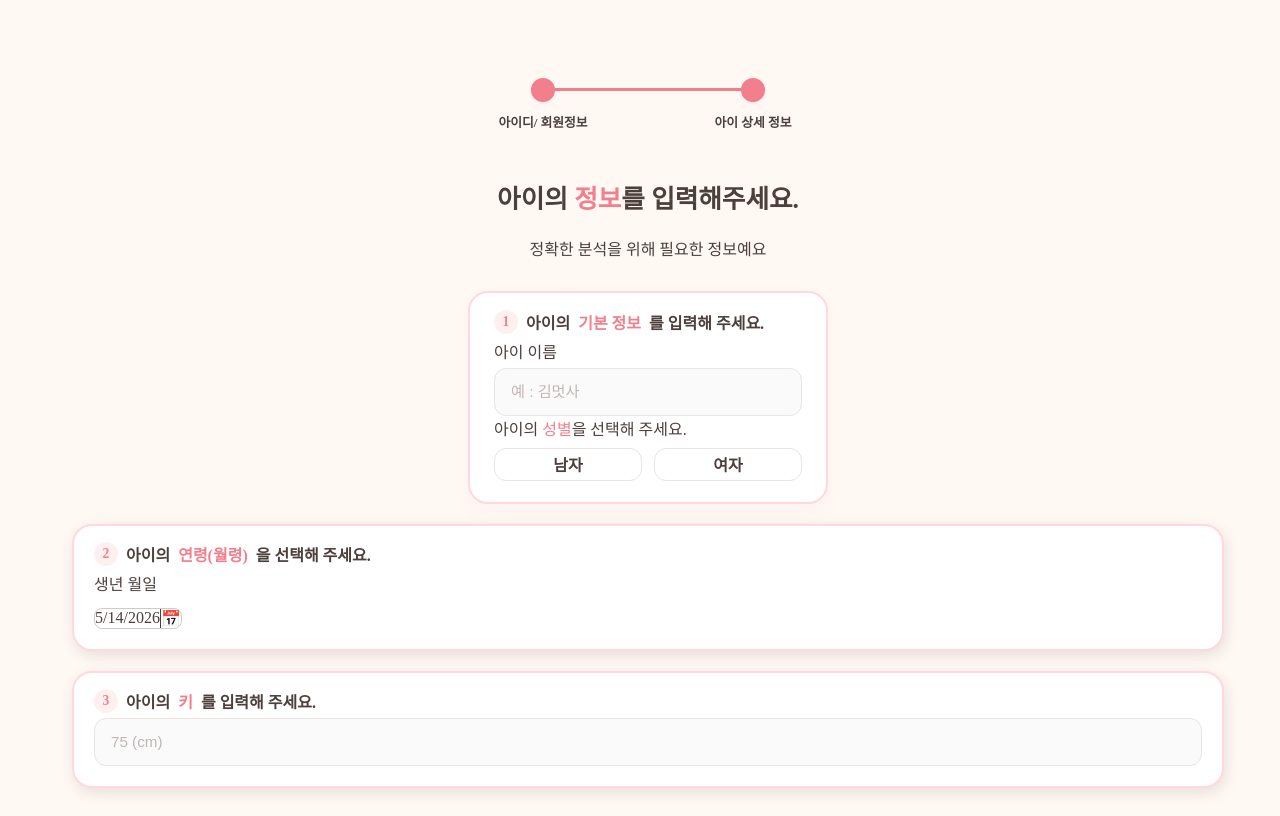
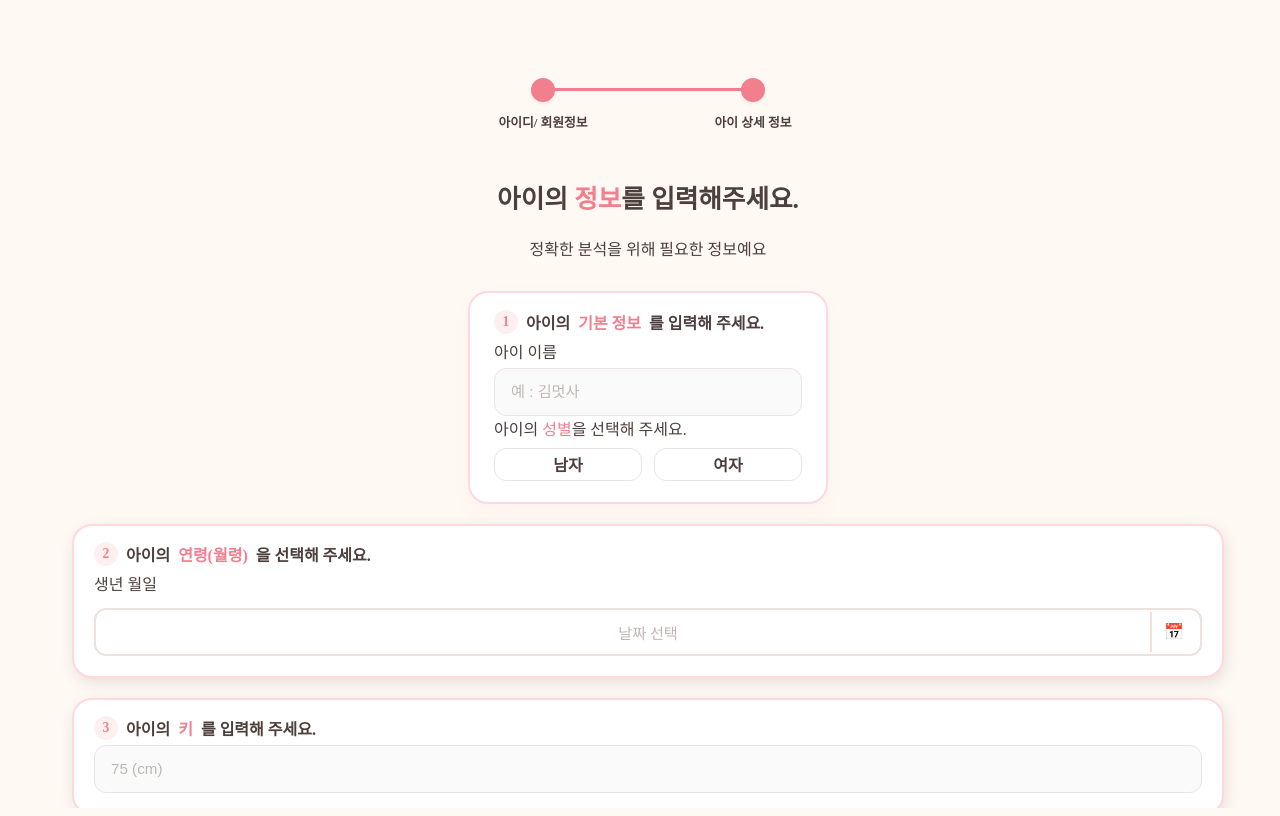
Before and after one commit to Ideaton-Team1-frontend/ideaton-team1-frontend, a React (Create React App) app: page /kidData in a window 1280 px wide. Built offline with nearby package versions, Linux system fonts and the light colour scheme.

Commit message:
캘린더 수정

```diff
--- a/src/pages/KidData.jsx
+++ b/src/pages/KidData.jsx
@@ -111,7 +111,7 @@ const GenderButton = ({ gend, gender, setGender }) => {
         <button
             onClick={() => setGender(gend)}
             style={{
-                // 💡 가로 공간을 반씩 이쁘게 나눠 갖도록 flex 설정
+                //  가로 공간을 반씩 나눠 갖도록 flex 설정
                 flex: 1,
                 height: "33px",
                 borderRadius: "12px",
@@ -123,7 +123,6 @@ const GenderButton = ({ gend, gender, setGender }) => {
                 outline: "none",
                 marginBottom: "20px",
 
-                // 💡 피그마 시안 컬러 매칭 (선택 여부에 따른 스타일 분기)
                 border: isActive ? "1px solid #f27f8d" : "1px solid #EBE4E2",
                 backgroundColor: isActive ? "#f27f8d" : "#ffffff",
                 color: isActive ? "#ffffff" : "#4c3f3c"
@@ -133,22 +132,49 @@ const GenderButton = ({ gend, gender, setGender }) => {
         </button>
     );
 };
+const DatePickerContainer = styled.div`
+  width: 100%;
 
+  .react-datepicker-wrapper {
+    width: 100%; /* 라이브러리 내부 wrapper 폭을 100%로 강제 확장 */
+  }
+`;
+// 💡 내부 글자 중앙 정렬 버전 CustomInput
 const CustomInput = React.forwardRef(({ value, onClick }, ref) => (
-    <div style={{
-        display: "flex",
-        alignItems: "stretch",
-         border: "1px solid #ccc",
-          borderRadius: "8px",
+    <div
+        onClick={onClick}
+        ref={ref}
+        style={{
+            display: "flex",
+            alignItems: "center",
+            justifyContent: "center", // 💡 글자를 정중앙에 배치
+            border: "2px solid #EFE1DB",
+            borderRadius: "12px",
+            height: "48px",
+            padding: "0 16px",
+            width: "100%",
+            boxSizing: "border-box",
+            cursor: "pointer",
+            position: "relative" // 💡 우측 아이콘 고정을 위해 relative 추가
+        }}>
 
+        {/* 날짜 텍스트 (부모가 중앙 정렬이라 딱 가운데에 옴) */}
+        <span style={{ color: value ? "#4c3f3c" : "#C0B7B5", fontSize: "0.95rem" }}>
+            {value || "날짜 선택"}
+        </span>
 
-         }}>
-        <span>{value || new Date().toLocaleDateString()}</span>
-        <div style={{ alignSelf: "stretch", width: "1px", backgroundColor: "#4c3f3c"  }}> </div>
-        <span onClick={onClick} style={{ marginLeft: "auto", cursor: "pointer" }}>📅</span>
+        {/*  달력 아이콘 구역을 우측에 절대 위치로 고정 (텍스트 정렬에 영향을 주지 않음) */}
+        <div style={{
+            position: "absolute",
+            right: "16px",
+            display: "flex",
+            alignItems: "center"
+        }}>
+            <div style={{ width: "2px", height: "40px",backgroundColor: "#EFE1DB", marginRight: "12px" }}> </div>
+            <span>📅</span>
+        </div>
     </div>
 ));
-
 const Btn = ({name , OnClick }) => {
     return (
         <button onClick={OnClick}>
@@ -176,8 +202,8 @@ const StepperContainer = styled.div`
 const ProgressLine = styled.div`
   position: absolute;
   top: 10px; /* 동그라미 반지름 축에 맞춤 */
-  left: 55px; /* 💡 첫 번째 아이템 너비(110px)의 절반인 55px부터 시작 */
-  width: calc(100% - 110px); /* 💡 양쪽 끝 여백(55px * 2)을 제외한 만큼만 선 길이 설정 */
+  left: 55px; /*  첫 번째 아이템 너비(110px)의 절반인 55px부터 시작 */
+  width: calc(100% - 110px); /* 양쪽 끝 여백(55px * 2)을 제외한 만큼만 선 길이 설정 */
   height: 3px;
   background: #E0E0E0; /* 기본 비활성화 회색 선 */
   z-index: 1;
@@ -186,8 +212,8 @@ const ProgressLine = styled.div`
 const ActiveProgressLine = styled.div`
   position: absolute;
   top: 10px;
-  left: 55px; /* 💡 회색 선과 똑같이 55px 지점부터 시작 */
-  width: calc(100% - 110px); /* 💡 현재 2단계가 활성화이므로 두 번째 동그라미 중심까지 꽉 채움 */
+  left: 55px; /*  회색 선과 똑같이 55px 지점부터 시작 */
+  width: calc(100% - 110px); /*  현재 2단계가 활성화이므로 두 번째 동그라미 중심까지 꽉 채움 */
   height: 3px;
   background: #f27f8d; /* 활성화 핑크 선 */
   z-index: 1;
@@ -360,7 +386,7 @@ export default function KidData() {
                     < PinkCircle>2</PinkCircle> 아이의 <span style={{ color: "#f27f8d" }}>연령(월령)</span>을 선택해 주세요.
                 </MiddleHeaderTitle>
                 <Smalltext>생년 월일</Smalltext>
-                <ButtonRow style={{ display: "flex", flexDirection: "row", alignItems: "center", gap: "8px",alignItems:"center"}}>
+                <DatePickerContainer><ButtonRow style={{ display: "flex", flexDirection: "row", alignItems: "center", gap: "8px",alignItems:"center"}}>
                 <DatePicker
                   selected={date}
                   onChange={(date) => setDate(date)}
@@ -370,6 +396,7 @@ export default function KidData() {
                 />
 
                 </ButtonRow>
+                </DatePickerContainer>
 
 
             </BirthBox>
```
